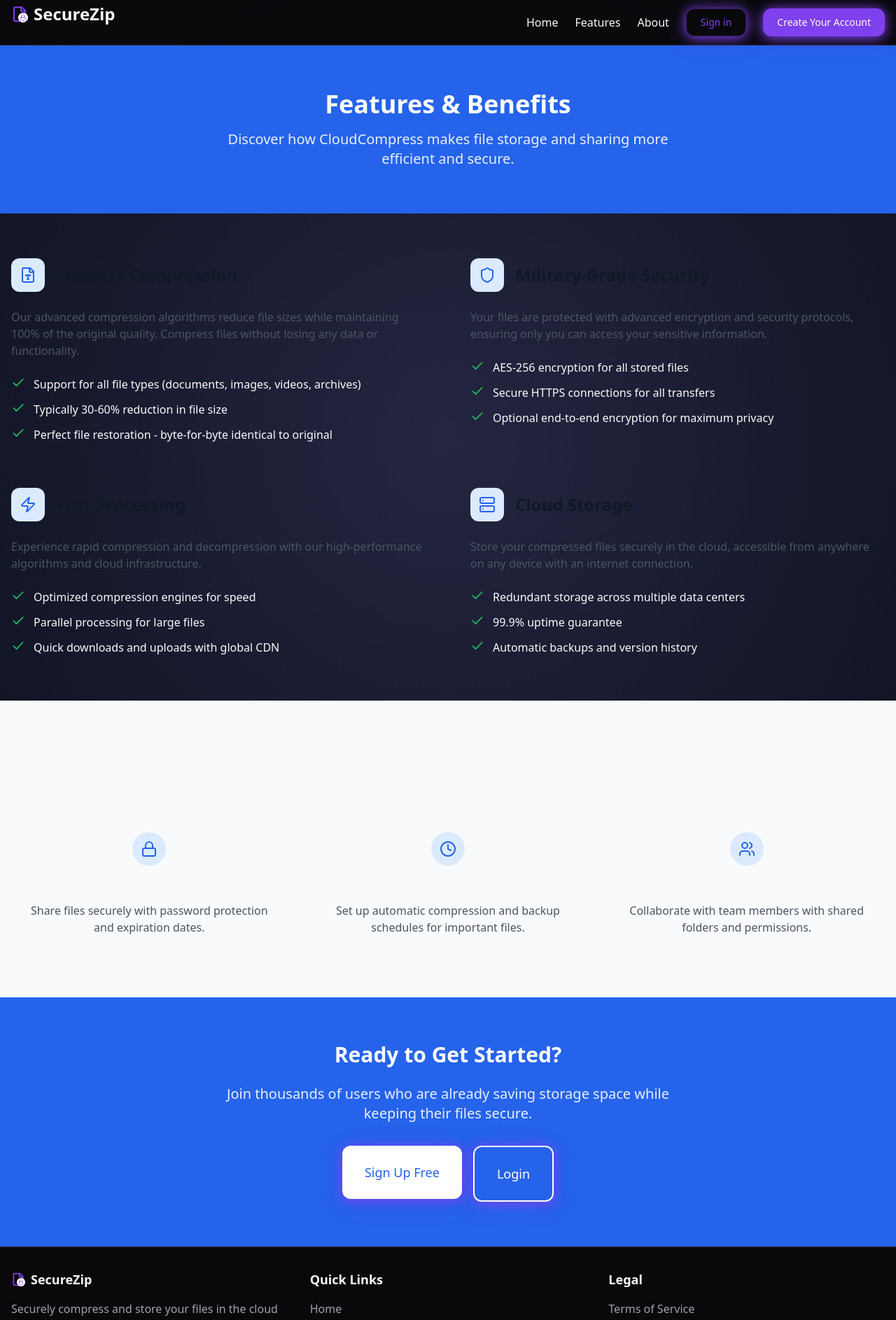
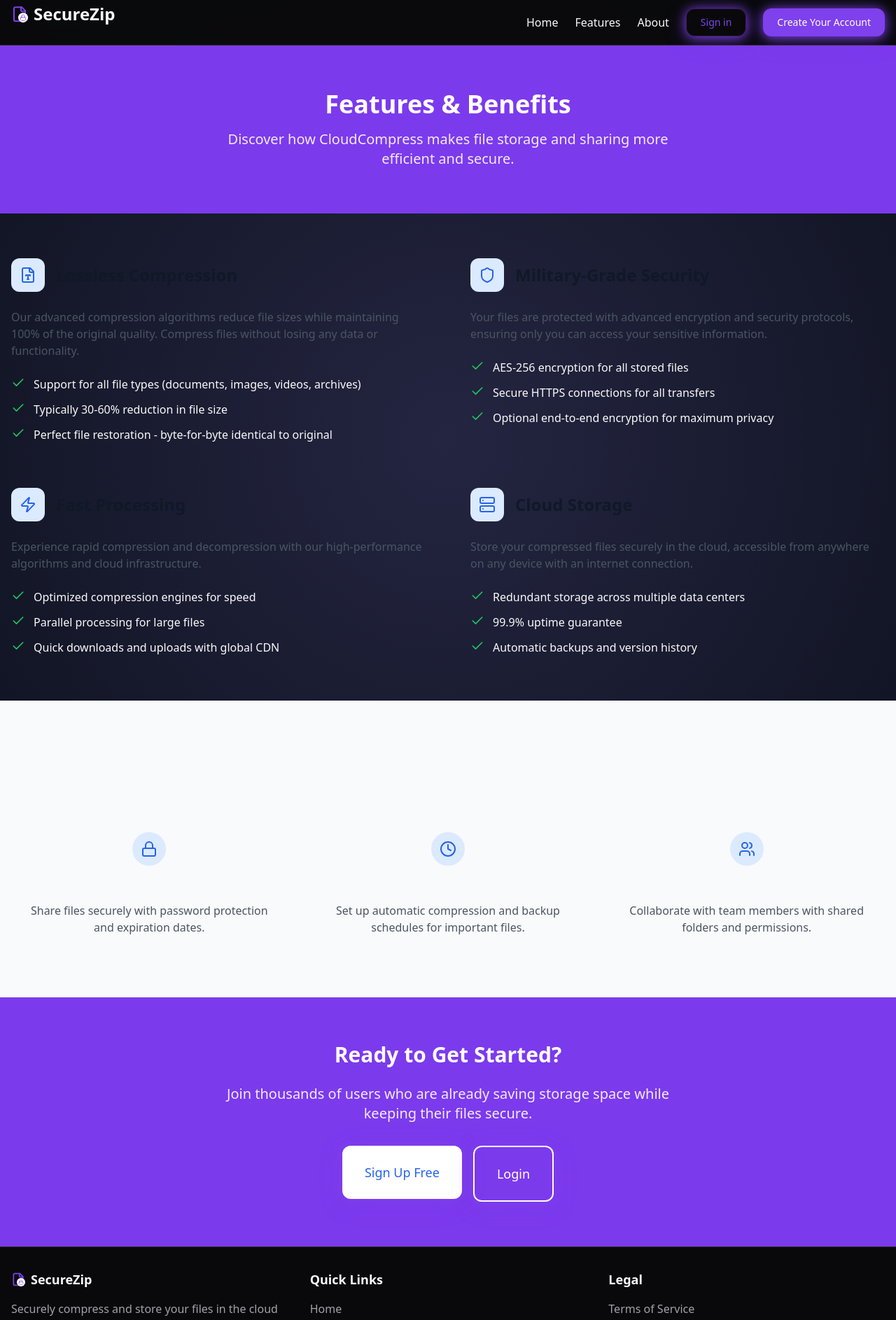
Before and after one commit to SamarSenBehera/cloud-compress-safe, a React (Vite) app: page /features in a window 1280 px wide. Shown: the top 1886 px of the page at 70% size. Built offline with nearby package versions, Linux system fonts and the light colour scheme.

Commit message:
Update Features.tsx

```diff
--- a/src/pages/Features.tsx
+++ b/src/pages/Features.tsx
@@ -11,7 +11,7 @@ const Features = () => {
       <Navbar />
 
       {/* Hero Section */}
-      <section className="bg-blue-600 text-white py-16">
+      <section className="bg-violet-600 text-white py-16">
         <div className="container mx-auto px-4 text-center">
           <h1 className="text-3xl md:text-4xl font-bold mb-4">Features & Benefits</h1>
           <p className="text-xl max-w-2xl mx-auto opacity-90">
@@ -179,7 +179,7 @@ const Features = () => {
       </section>
 
       {/* CTA Section */}
-      <section className="py-16 bg-blue-600 text-white">
+      <section className="py-16 bg-violet-600 text-white">
         <div className="container mx-auto px-4 text-center">
           <h2 className="text-3xl font-bold mb-6">Ready to Get Started?</h2>
           <p className="text-xl mb-8 max-w-2xl mx-auto opacity-90">
```
